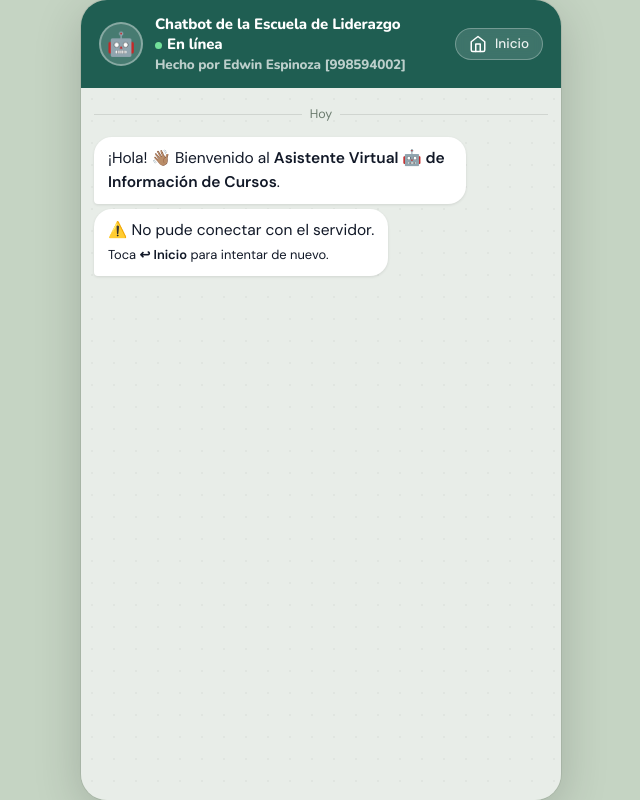
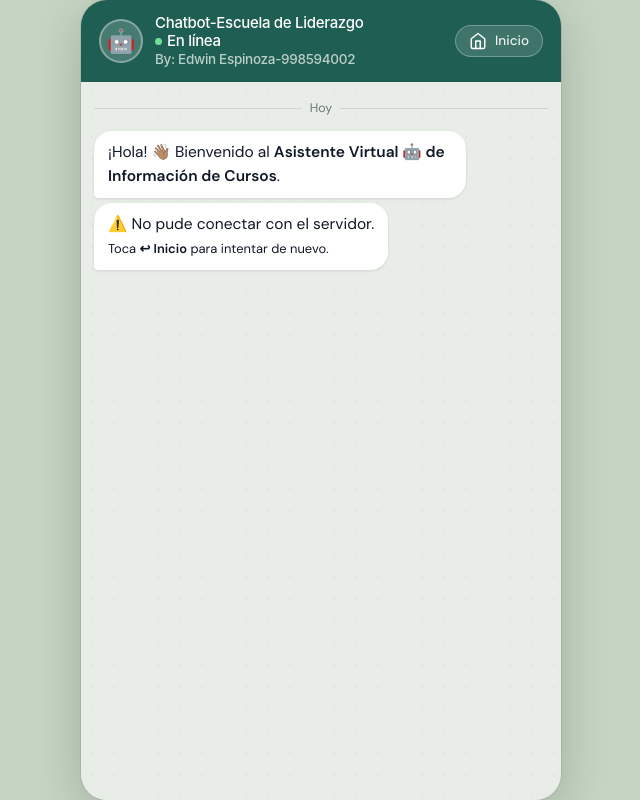
Before and after one commit to eespinozaempresa/chatbot, a website: page public/index.html in a window 1280 px wide. Shown: the whole page, without its empty margins (319-959 px from the left). Drawn offline with nearby package versions, Linux system fonts and the light colour scheme; no server answers.

Commit message:
20260926-1

```diff
--- a/public/index.html
+++ b/public/index.html
@@ -136,11 +136,15 @@
     .header-info { flex: 1; }
 
     .header-info h1 {
-      font-family: 'Nunito', sans-serif;
+      font-family: -apple-system, BlinkMacSystemFont, "Segoe UI", Roboto, sans-serif;
+      font-weight: 500; /* Un grosor grueso (Bold) o incluso 800 (Extra Bold) para dar impacto */
+      letter-spacing: -0.02em; /* Reducir ligeramente el espacio entre letras le da un toque muy pro a las fuentes de sistema */
+      line-height: 1.2; /* Evita que el interlineado sea muy amplio en títulos grandes */
+      /* font-family: 'Nunito', sans-serif; */
       font-size: 15px;
-      font-weight: 800;
+      /* font-weight: 800; */
       color: #fff;
-      letter-spacing: -0.01em;
+      /* letter-spacing: -0.01em; */
     }
 
     .header-info p {
@@ -424,9 +428,9 @@
   <div class="header">
     <div class="avatar">🤖</div>
     <div class="header-info">
-      <h1>Chatbot de la Escuela de Liderazgo</h1>
+      <h1>Chatbot-Escuela de Liderazgo</h1>
       <h1><span class="status-dot"></span>En línea</h1>
-      <h1><span style="opacity:.7;font-size:.9em"> Hecho por Edwin Espinoza [998594002]</span></h1>
+      <h1><span style="opacity:.7;font-size:.9em">By: Edwin Espinoza-998594002</span></h1>
     </div>
 
     <!-- <button class="restart-btn" onclick="restart()">↩ Inicio</button> -->
```
Also changed, not shown: 3 other files.
